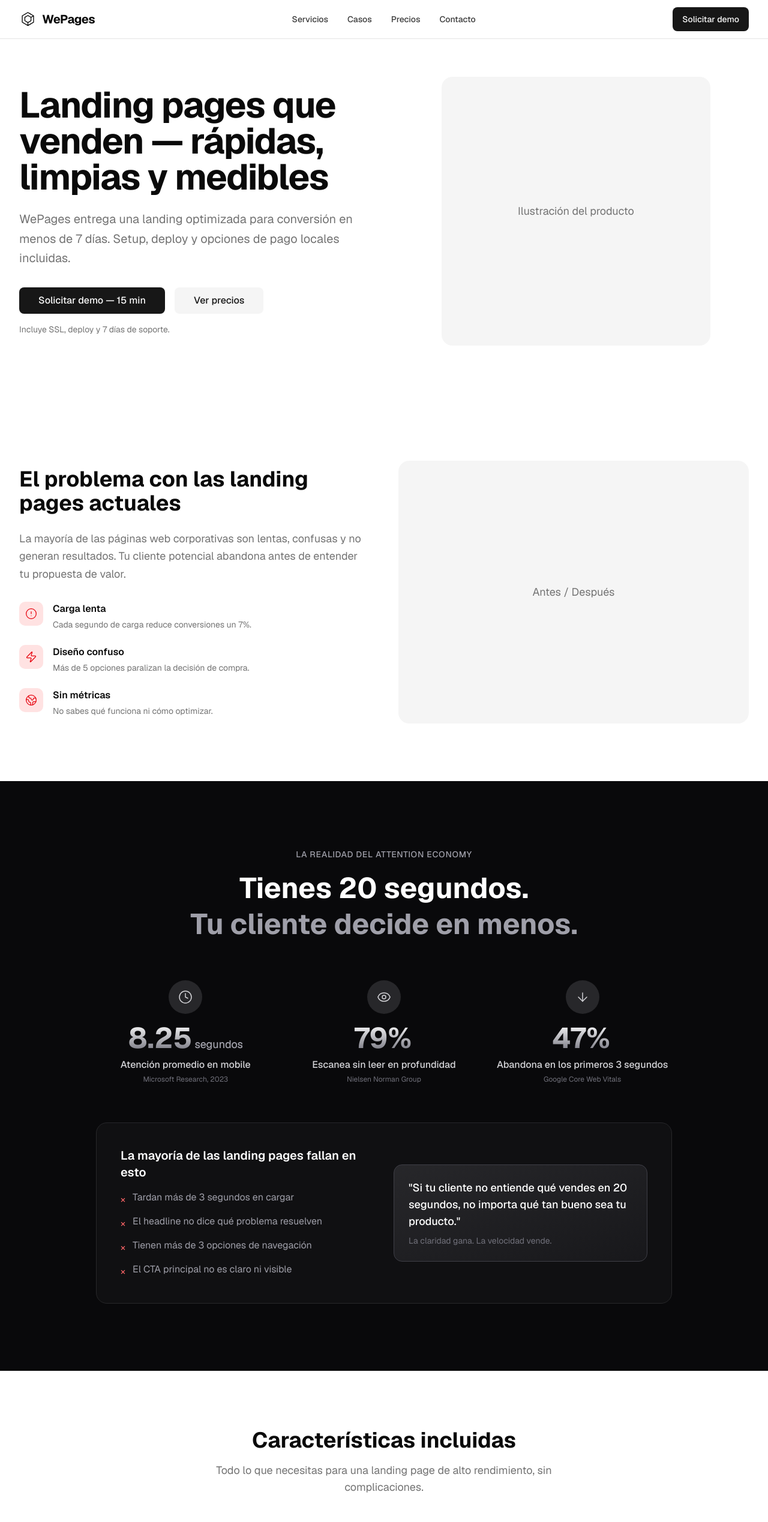
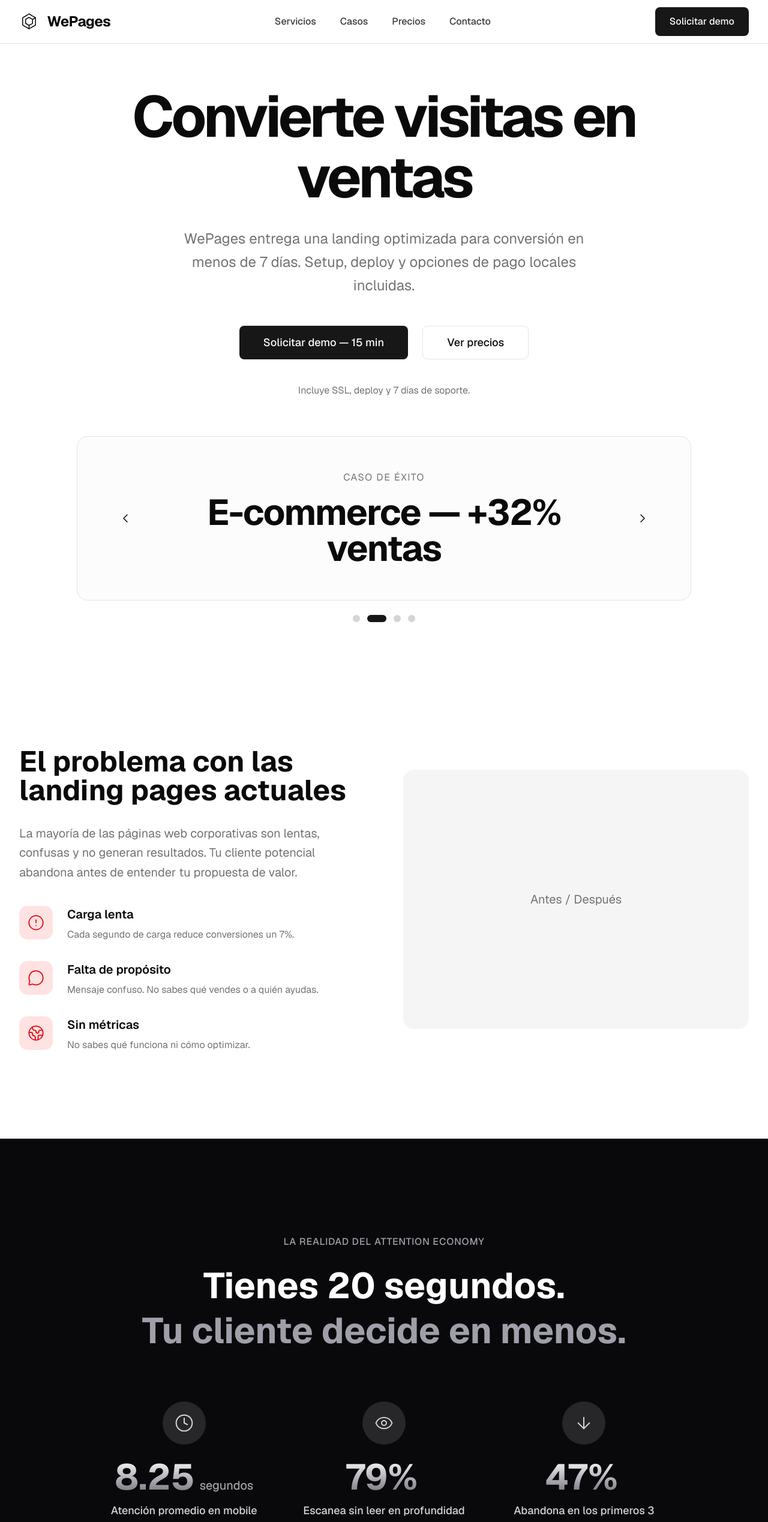
Before and after one commit to WeTechStudio/WePages, a Next.js app: page / in a window 1280 px wide. Shown: the top 2537 px of the page at 60% size. Built offline with nearby package versions, Linux system fonts and the light colour scheme; a web font is replaced by a local one.

Commit message:
style: scaled UI to 30% more

```diff
--- a/components/AttentionSection.tsx
+++ b/components/AttentionSection.tsx
@@ -27,25 +27,25 @@ const STATS = [
 
 const AttentionSection = () => {
   return (
-    <section className="py-20 md:py-28 bg-zinc-950 text-white">
+    <section className="py-28 md:py-40 bg-zinc-950 text-white">
       <div className="container mx-auto px-4 md:px-8 max-w-5xl">
         <motion.div
-          className="text-center mb-16"
+          className="text-center mb-20"
           initial={{ opacity: 0, y: 20 }}
           whileInView={{ opacity: 1, y: 0 }}
           viewport={{ once: true }}
           transition={{ duration: 0.5 }}
         >
-          <span className="text-sm font-medium text-zinc-400 uppercase tracking-wider mb-4 block">
+          <span className="text-base font-medium text-zinc-400 uppercase tracking-wider mb-6 block">
             La realidad del attention economy
           </span>
-          <h2 className="text-3xl md:text-4xl lg:text-5xl font-bold leading-tight">
+          <h2 className="text-4xl md:text-5xl lg:text-6xl font-bold leading-tight">
             Tienes 20 segundos.<br />
             <span className="text-zinc-400">Tu cliente decide en menos.</span>
           </h2>
         </motion.div>
 
-        <div className="grid md:grid-cols-3 gap-8 mb-16">
+        <div className="grid md:grid-cols-3 gap-10 mb-20">
           {STATS.map((stat, index) => (
             <motion.div
               key={stat.label}
@@ -55,58 +55,58 @@ const AttentionSection = () => {
               viewport={{ once: true }}
               transition={{ duration: 0.5, delay: index * 0.1 }}
             >
-              <div className="inline-flex items-center justify-center w-14 h-14 rounded-full bg-zinc-800 mb-4">
-                <stat.icon className="w-6 h-6 text-zinc-300" strokeWidth={1.5} />
+              <div className="inline-flex items-center justify-center w-18 h-18 rounded-full bg-zinc-800 mb-6">
+                <stat.icon className="w-8 h-8 text-zinc-300" strokeWidth={1.5} />
               </div>
-              <div className="text-4xl md:text-5xl font-bold mb-2 bg-gradient-to-b from-white to-zinc-500 bg-clip-text text-transparent">
+              <div className="text-5xl md:text-6xl font-bold mb-3 bg-gradient-to-b from-white to-zinc-500 bg-clip-text text-transparent">
                 {stat.value}
-                <span className="text-lg font-normal text-zinc-400 ml-1">
+                <span className="text-xl font-normal text-zinc-400 ml-2">
                   {stat.unit}
                 </span>
               </div>
-              <p className="text-zinc-300 font-medium mb-1">{stat.label}</p>
-              <p className="text-xs text-zinc-500">{stat.source}</p>
+              <p className="text-lg text-zinc-300 font-medium mb-2">{stat.label}</p>
+              <p className="text-sm text-zinc-500">{stat.source}</p>
             </motion.div>
           ))}
         </div>
 
         <motion.div
-          className="bg-zinc-900/50 border border-zinc-800 rounded-2xl p-8 md:p-10"
+          className="bg-zinc-900/50 border border-zinc-800 rounded-2xl p-10 md:p-14"
           initial={{ opacity: 0, y: 20 }}
           whileInView={{ opacity: 1, y: 0 }}
           viewport={{ once: true }}
           transition={{ duration: 0.5, delay: 0.3 }}
         >
-          <div className="grid md:grid-cols-2 gap-8 items-center">
+          <div className="grid md:grid-cols-2 gap-10 items-center">
             <div>
-              <h3 className="text-xl font-semibold mb-4">
+              <h3 className="text-2xl font-semibold mb-6">
                 La mayoría de las landing pages fallan en esto
               </h3>
-              <ul className="space-y-3 text-zinc-400">
-                <li className="flex items-start gap-3">
-                  <span className="text-red-400 mt-1">×</span>
-                  <span>Tardan más de 3 segundos en cargar</span>
+              <ul className="space-y-4 text-zinc-400">
+                <li className="flex items-start gap-4">
+                  <span className="text-red-400 mt-1 text-lg">×</span>
+                  <span className="text-lg">Tardan más de 3 segundos en cargar</span>
                 </li>
-                <li className="flex items-start gap-3">
-                  <span className="text-red-400 mt-1">×</span>
-                  <span>El headline no dice qué problema resuelven</span>
+                <li className="flex items-start gap-4">
+                  <span className="text-red-400 mt-1 text-lg">×</span>
+                  <span className="text-lg">El headline no dice qué problema resuelven</span>
                 </li>
-                <li className="flex items-start gap-3">
-                  <span className="text-red-400 mt-1">×</span>
-                  <span>Tienen más de 3 opciones de navegación</span>
+                <li className="flex items-start gap-4">
+                  <span className="text-red-400 mt-1 text-lg">×</span>
+                  <span className="text-lg">Tienen más de 3 opciones de navegación</span>
                 </li>
-                <li className="flex items-start gap-3">
-                  <span className="text-red-400 mt-1">×</span>
-                  <span>El CTA principal no es claro ni visible</span>
+                <li className="flex items-start gap-4">
+                  <span className="text-red-400 mt-1 text-lg">×</span>
+                  <span className="text-lg">El CTA principal no es claro ni visible</span>
                 </li>
               </ul>
             </div>
-            <div className="bg-gradient-to-br from-zinc-800 to-zinc-900 rounded-xl p-6 border border-zinc-700">
-              <p className="text-lg font-medium text-white mb-2">
+            <div className="bg-gradient-to-br from-zinc-800 to-zinc-900 rounded-xl p-8 border border-zinc-700">
+              <p className="text-xl font-medium text-white mb-3">
                 "Si tu cliente no entiende qué vendes en 20 segundos,
                 no importa qué tan bueno sea tu producto."
               </p>
-              <p className="text-sm text-zinc-500">
+              <p className="text-base text-zinc-500">
                 La claridad gana. La velocidad vende.
               </p>
             </div>
--- a/components/FeaturesSection.tsx
+++ b/components/FeaturesSection.tsx
@@ -25,23 +25,23 @@ const features = [
 
 const FeaturesSection = () => {
   return (
-    <section id="servicios" className="py-16 md:py-24">
+    <section id="servicios" className="py-24 md:py-36">
       <div className="container mx-auto px-4 md:px-8 max-w-7xl">
-        <h2 className="text-3xl md:text-4xl font-bold text-center mb-4">
+        <h2 className="text-4xl md:text-5xl font-bold text-center mb-6">
           Características incluidas
         </h2>
-        <p className="text-lg text-muted-foreground text-center mb-12 max-w-2xl mx-auto">
+        <p className="text-xl text-muted-foreground text-center mb-16 max-w-2xl mx-auto">
           Todo lo que necesitas para una landing page de alto rendimiento, sin complicaciones.
         </p>
 
         <div className="grid sm:grid-cols-2 lg:grid-cols-4 gap-8">
           {features.map((feature, index) => (
-            <div key={index} className="p-6 rounded-lg border bg-card text-card-foreground shadow-sm">
-              <div className="w-10 h-10 rounded-md bg-primary/10 flex items-center justify-center mb-4">
-                <feature.icon className="w-5 h-5 text-primary" strokeWidth={1.5} />
+            <div key={index} className="p-8 rounded-xl border bg-card text-card-foreground shadow-sm">
+              <div className="w-14 h-14 rounded-lg bg-primary/10 flex items-center justify-center mb-6">
+                <feature.icon className="w-7 h-7 text-primary" strokeWidth={1.5} />
               </div>
-              <h3 className="font-semibold text-lg mb-2">{feature.title}</h3>
-              <p className="text-muted-foreground text-sm">{feature.description}</p>
+              <h3 className="font-semibold text-xl mb-3">{feature.title}</h3>
+              <p className="text-muted-foreground text-base">{feature.description}</p>
             </div>
           ))}
         </div>
--- a/components/Header.tsx
+++ b/components/Header.tsx
@@ -17,26 +17,26 @@ const Header = () => {
   return (
     <header className="fixed top-0 left-0 right-0 z-50 bg-background/95 backdrop-blur-sm border-b border-border">
       <div className="container mx-auto px-4 md:px-8 max-w-7xl">
-        <div className="flex items-center justify-between h-16">
-          <a href="#" className="flex items-center gap-2">
+        <div className="flex items-center justify-between h-18">
+          <a href="#" className="flex items-center gap-3">
             <Image
               src="/wetech.svg"
               alt="WeTech Logo"
-              width={100}
-              height={28}
-              className="h-7 w-auto"
+              width={120}
+              height={32}
+              className="h-8 w-auto"
             />
-            <a href="#" className="text-xl font-bold tracking-tight">
+            <a href="#" className="text-2xl font-bold tracking-tight">
             WePages
             </a>
           </a>
 
-          <nav className="hidden md:flex items-center gap-8">
+          <nav className="hidden md:flex items-center gap-10">
             {navLinks.map((link) => (
               <a
                 key={link.href}
                 href={link.href}
-                className="text-sm font-medium text-foreground/80 hover:text-foreground transition-colors duration-120"
+                className="text-base font-medium text-foreground/80 hover:text-foreground transition-colors duration-120"
               >
                 {link.label}
               </a>
@@ -45,33 +45,33 @@ const Header = () => {
 
           <a
             href="#contacto"
-            className="hidden md:inline-flex items-center justify-center rounded-md bg-primary text-primary-foreground hover:bg-primary/90 h-10 px-4 py-2 text-sm font-medium transition-colors focus-visible:outline-none focus-visible:ring-1 focus-visible:ring-ring"
+            className="hidden md:inline-flex items-center justify-center rounded-md bg-primary text-primary-foreground hover:bg-primary/90 h-12 px-6 text-base font-medium transition-colors focus-visible:outline-none focus-visible:ring-1 focus-visible:ring-ring"
           >
             Solicitar demo
           </a>
 
           <button
             onClick={() => setIsMenuOpen(!isMenuOpen)}
-            className="md:hidden p-2 -mr-2 hover:bg-muted rounded transition-colors"
+            className="md:hidden p-3 -mr-2 hover:bg-muted rounded transition-colors"
             aria-label={isMenuOpen ? 'Cerrar menú' : 'Abrir menú'}
           >
             {isMenuOpen ? (
-              <X className="w-5 h-5" strokeWidth={1.5} />
+              <X className="w-6 h-6" strokeWidth={1.5} />
             ) : (
-              <Menu className="w-5 h-5" strokeWidth={1.5} />
+              <Menu className="w-6 h-6" strokeWidth={1.5} />
             )}
           </button>
         </div>
 
         {isMenuOpen && (
-          <nav className="md:hidden py-4 border-t border-border">
-            <div className="flex flex-col gap-3">
+          <nav className="md:hidden py-5 border-t border-border">
+            <div className="flex flex-col gap-4">
               {navLinks.map((link) => (
                 <a
                   key={link.href}
                   href={link.href}
                   onClick={() => setIsMenuOpen(false)}
-                  className="text-sm font-medium py-2 text-foreground/80 hover:text-foreground transition-colors"
+                  className="text-base font-medium py-3 text-foreground/80 hover:text-foreground transition-colors"
                 >
                   {link.label}
                 </a>
@@ -79,7 +79,7 @@ const Header = () => {
               <a
                 href="#contacto"
                 onClick={() => setIsMenuOpen(false)}
-                className="inline-flex items-center justify-center rounded-md bg-primary text-primary-foreground hover:bg-primary/90 h-10 px-4 py-2 text-sm font-medium transition-colors focus-visible:outline-none focus-visible:ring-1 focus-visible:ring-ring text-center mt-2"
+                className="inline-flex items-center justify-center rounded-md bg-primary text-primary-foreground hover:bg-primary/90 h-12 px-6 text-base font-medium transition-colors focus-visible:outline-none focus-visible:ring-1 focus-visible:ring-ring text-center mt-2"
               >
                 Solicitar demo
               </a>
--- a/components/HeroSection.tsx
+++ b/components/HeroSection.tsx
@@ -1,44 +1,107 @@
-import Image from 'next/image';
+"use client";
+
+import { useState, useEffect } from "react";
+import { ChevronLeft, ChevronRight } from "lucide-react";
+
+const CAROUSEL_ITEMS = [
+  { label: "SaaS B2B", metric: "+45% leads" },
+  { label: "E-commerce", metric: "+32% ventas" },
+  { label: "Consultoría", metric: "+60% citas" },
+  { label: "Producto digital", metric: "conversión optimizada" },
+];
 
 const HeroSection = () => {
+  const [currentIndex, setCurrentIndex] = useState(0);
+
+  const nextSlide = () => {
+    setCurrentIndex((prev) => (prev + 1) % CAROUSEL_ITEMS.length);
+  };
+
+  const prevSlide = () => {
+    setCurrentIndex((prev) => (prev - 1 + CAROUSEL_ITEMS.length) % CAROUSEL_ITEMS.length);
+  };
+
+  useEffect(() => {
+    const interval = setInterval(() => {
+      nextSlide();
+    }, 4000);
+    return () => clearInterval(interval);
+  }, []);
+
   return (
-    <section className="pt-24 md:pt-32 pb-16 md:pb-24 px-4 md:px-8">
-      <div className="container mx-auto max-w-7xl">
-        <div className="grid md:grid-cols-2 gap-12 md:gap-16 items-center">
-          <div>
-            <h1 className="text-4xl md:text-5xl lg:text-6xl font-bold tracking-tight mb-6">
-              Landing pages que venden — rápidas, limpias y medibles
+    <section className="relative pt-24 md:pt-36 pb-16 px-4 md:px-8 overflow-hidden">
+      <div className="container mx-auto max-w-6xl">
+        <div className="text-center max-w-4xl mx-auto mb-16">
+          <h1 className="text-5xl md:text-7xl lg:text-8xl font-bold tracking-tighter mb-8 leading-[1.05]">
+            Convierte visitas en ventas
           </h1>
-            <p className="text-lg md:text-xl text-muted-foreground mb-8 leading-relaxed">
+          <p className="text-xl md:text-2xl text-muted-foreground mb-12 leading-relaxed max-w-2xl mx-auto">
             WePages entrega una landing optimizada para conversión en menos de 7 días. Setup, deploy y opciones de pago locales incluidas.
           </p>
 
-            <div className="flex flex-col sm:flex-row gap-4 mb-4">
+          <div className="flex flex-col sm:flex-row gap-6 justify-center mb-10">
             <a
               href="#contacto"
-                className="inline-flex items-center justify-center rounded-md bg-primary text-primary-foreground hover:bg-primary/90 h-11 px-8 text-base font-medium transition-colors focus-visible:outline-none focus-visible:ring-2 focus-visible:ring-ring focus-visible:ring-offset-2"
+              className="inline-flex items-center justify-center rounded-md bg-primary text-primary-foreground hover:bg-primary/90 h-14 px-10 text-lg font-medium transition-colors focus-visible:outline-none focus-visible:ring-2 focus-visible:ring-ring focus-visible:ring-offset-2"
             >
               Solicitar demo — 15 min
             </a>
             <a
               href="#precios"
-                className="inline-flex items-center justify-center rounded-md bg-secondary text-secondary-foreground hover:bg-secondary/80 h-11 px-8 text-base font-medium transition-colors focus-visible:outline-none focus-visible:ring-2 focus-visible:ring-ring focus-visible:ring-offset-2"
+              className="inline-flex items-center justify-center rounded-md border border-border bg-background hover:bg-secondary/50 h-14 px-10 text-lg font-medium transition-colors focus-visible:outline-none focus-visible:ring-2 focus-visible:ring-ring focus-visible:ring-offset-2"
             >
               Ver precios
             </a>
           </div>
 
-            <p className="text-sm text-muted-foreground">
+          <p className="text-base text-muted-foreground">
             Incluye SSL, deploy y 7 días de soporte.
           </p>
         </div>
 
-          <div className="hidden md:flex justify-center">
-            <div className="relative w-full max-w-md aspect-square bg-muted rounded-2xl overflow-hidden">
-              <div className="absolute inset-0 flex items-center justify-center text-muted-foreground">
-                <span className="text-lg">Ilustración del producto</span>
+        <div className="relative max-w-5xl mx-auto">
+          <div className="overflow-hidden rounded-2xl border bg-muted/30">
+            <div className="flex items-center justify-between p-10 md:p-14 min-h-[200px] md:min-h-[260px]">
+              <button
+                onClick={prevSlide}
+                className="flex-shrink-0 p-3 hover:bg-muted rounded-full transition-colors"
+                aria-label="Anterior"
+              >
+                <ChevronLeft className="w-6 h-6" strokeWidth={1.5} />
+              </button>
+
+              <div className="flex-1 text-center px-6">
+                <span className="text-sm md:text-base text-muted-foreground uppercase tracking-widest mb-4 block">
+                  Caso de éxito
+                </span>
+                <span className="text-4xl md:text-5xl lg:text-6xl font-bold tracking-tight">
+                  {CAROUSEL_ITEMS[currentIndex].label} — {CAROUSEL_ITEMS[currentIndex].metric}
+                </span>
+              </div>
+
+              <button
+                onClick={nextSlide}
+                className="flex-shrink-0 p-3 hover:bg-muted rounded-full transition-colors"
+                aria-label="Siguiente"
+              >
+                <ChevronRight className="w-6 h-6" strokeWidth={1.5} />
+              </button>
             </div>
           </div>
+
+          <div className="flex justify-center gap-3 mt-6">
+            {CAROUSEL_ITEMS.map((_, index) => (
+              <button
+                key={index}
+                onClick={() => setCurrentIndex(index)}
+                className={`w-3 h-3 rounded-full transition-all ${
+                  index === currentIndex
+                    ? "bg-primary w-8"
+                    : "bg-muted-foreground/30 hover:bg-muted-foreground/50"
+                }`}
+                aria-label={`Ir a slide ${index + 1}`}
+              />
+            ))}
           </div>
         </div>
       </div>
--- a/components/ProblemSection.tsx
+++ b/components/ProblemSection.tsx
@@ -1,44 +1,44 @@
-import { AlertCircle, Globe2, Zap } from 'lucide-react';
+import { AlertCircle, Globe2, MessageCircle } from 'lucide-react';
 
 const ProblemSection = () => {
   return (
-    <section className="py-16 md:py-24">
+    <section className="py-24 md:py-36">
       <div className="container mx-auto px-4 md:px-8 max-w-7xl">
-        <div className="grid md:grid-cols-2 gap-12 items-center">
+        <div className="grid md:grid-cols-2 gap-16 items-center">
           <div>
-            <h2 className="text-3xl md:text-4xl font-bold mb-6">
+            <h2 className="text-4xl md:text-5xl font-bold mb-8">
               El problema con las landing pages actuales
             </h2>
-            <p className="text-lg text-muted-foreground mb-8 leading-relaxed">
+            <p className="text-xl text-muted-foreground mb-10 leading-relaxed">
               La mayoría de las páginas web corporativas son lentas, confusas y no generan resultados. Tu cliente potencial abandona antes de entender tu propuesta de valor.
             </p>
 
-            <div className="space-y-6">
-              <div className="flex gap-4">
-                <div className="w-10 h-10 rounded-lg bg-red-100 flex items-center justify-center shrink-0">
-                  <AlertCircle className="w-5 h-5 text-red-600" strokeWidth={1.5} />
+            <div className="space-y-8">
+              <div className="flex gap-6">
+                <div className="w-14 h-14 rounded-xl bg-red-100 flex items-center justify-center shrink-0">
+                  <AlertCircle className="w-7 h-7 text-red-600" strokeWidth={1.5} />
                 </div>
                 <div>
-                  <h3 className="font-semibold mb-1">Carga lenta</h3>
-                  <p className="text-muted-foreground text-sm">Cada segundo de carga reduce conversiones un 7%.</p>
+                  <h3 className="font-semibold text-xl mb-2">Carga lenta</h3>
+                  <p className="text-muted-foreground text-base">Cada segundo de carga reduce conversiones un 7%.</p>
                 </div>
               </div>
-              <div className="flex gap-4">
-                <div className="w-10 h-10 rounded-lg bg-red-100 flex items-center justify-center shrink-0">
-                  <Zap className="w-5 h-5 text-red-600" strokeWidth={1.5} />
+              <div className="flex gap-6">
+                <div className="w-14 h-14 rounded-xl bg-red-100 flex items-center justify-center shrink-0">
+                  <MessageCircle className="w-7 h-7 text-red-600" strokeWidth={1.5} />
                 </div>
                 <div>
-                  <h3 className="font-semibold mb-1">Diseño confuso</h3>
-                  <p className="text-muted-foreground text-sm">Más de 5 opciones paralizan la decisión de compra.</p>
+                  <h3 className="font-semibold text-xl mb-2">Falta de propósito</h3>
+                  <p className="text-muted-foreground text-base">Mensaje confuso. No sabes qué vendes o a quién ayudas.</p>
                 </div>
               </div>
-              <div className="flex gap-4">
-                <div className="w-10 h-10 rounded-lg bg-red-100 flex items-center justify-center shrink-0">
-                  <Globe2 className="w-5 h-5 text-red-600" strokeWidth={1.5} />
+              <div className="flex gap-6">
+                <div className="w-14 h-14 rounded-xl bg-red-100 flex items-center justify-center shrink-0">
+                  <Globe2 className="w-7 h-7 text-red-600" strokeWidth={1.5} />
                 </div>
                 <div>
-                  <h3 className="font-semibold mb-1">Sin métricas</h3>
-                  <p className="text-muted-foreground text-sm">No sabes qué funciona ni cómo optimizar.</p>
+                  <h3 className="font-semibold text-xl mb-2">Sin métricas</h3>
+                  <p className="text-muted-foreground text-base">No sabes qué funciona ni cómo optimizar.</p>
                 </div>
               </div>
             </div>
@@ -47,7 +47,7 @@ const ProblemSection = () => {
           <div className="relative">
             <div className="aspect-[4/3] bg-muted rounded-2xl overflow-hidden">
               <div className="absolute inset-0 flex items-center justify-center text-muted-foreground">
-                <span className="text-lg">Antes / Después</span>
+                <span className="text-xl">Antes / Después</span>
               </div>
             </div>
           </div>
```
Also changed, not shown: components/CasesSection.tsx (+10 -10 lines), components/ContactSection.tsx (+31 -31 lines), components/Footer.tsx (+15 -15 lines), components/PricingSection.tsx (+14 -14 lines), components/ProcessSection.tsx (+9 -9 lines), 2 other files (tests, documents, lock files or other folders). Lines whose indentation alone changed are shown as unchanged.
